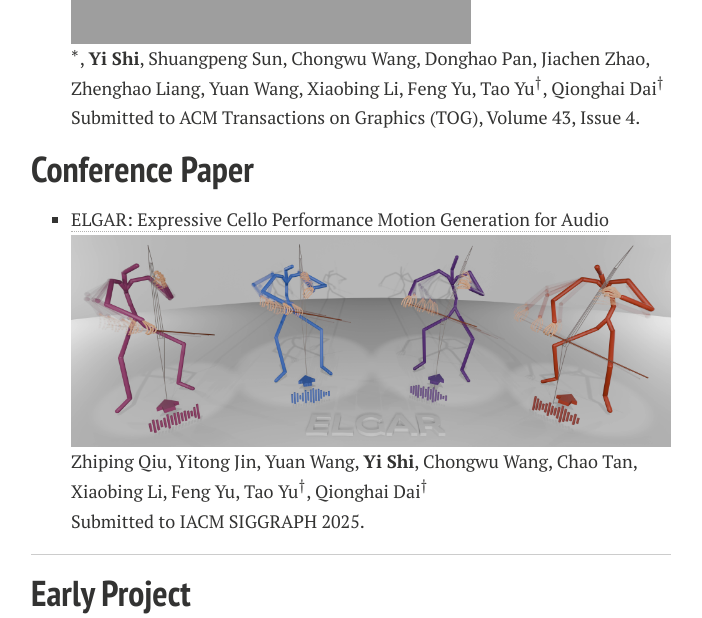
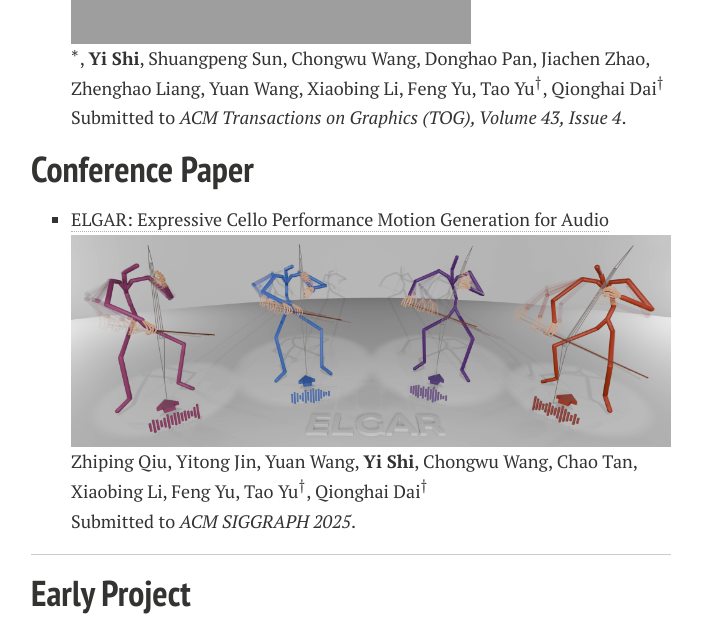
Before and after one commit to shiyi099/Billion.github.io, a Jekyll site: the page built from publications.md, in a window 1280 px wide and 900 px high, scrolled down 397 px. Shown: the part 155-773 px from the top of the window, without its empty margins (289-991 px from the left). Built offline with Jekyll 4.4.1, drawn with Linux system fonts in a browser that asks for light colours; nearby versions of some CDN libraries; comment, search, counter and statistics services are not loaded; a style sheet for code colours, icons or effects is not loaded.

Commit message:
Update publications.md

```diff
--- a/publications.md
+++ b/publications.md
@@ -8,11 +8,11 @@ title: Publications
 
 ## Journal Paper
 
-- [Audio Matters Too! Enhancing Markerless Motion Capture with Audio Signals for String Performance Capture](https://dl.acm.org/doi/abs/10.1145/3658235)<br><img title="" src="https://shiyi099.github.io/Billion.github.io/images/publications/SPD.jpg" alt="" data-align="inline">Yitong Jin$^\ast$, Zhiping Qiu$^\ast$, **Yi Shi**, Shuangpeng Sun, Chongwu Wang, Donghao Pan, Jiachen Zhao, Zhenghao Liang, Yuan Wang, Xiaobing Li, Feng Yu, Tao Yu$^\dag$, Qionghai Dai$^\dag$<br>Submitted to ACM Transactions on Graphics (TOG), Volume 43, Issue 4.<br>
+- [Audio Matters Too! Enhancing Markerless Motion Capture with Audio Signals for String Performance Capture](https://dl.acm.org/doi/abs/10.1145/3658235)<br><img title="" src="https://shiyi099.github.io/Billion.github.io/images/publications/SPD.jpg" alt="" data-align="inline">Yitong Jin$^\ast$, Zhiping Qiu$^\ast$, **Yi Shi**, Shuangpeng Sun, Chongwu Wang, Donghao Pan, Jiachen Zhao, Zhenghao Liang, Yuan Wang, Xiaobing Li, Feng Yu, Tao Yu$^\dag$, Qionghai Dai$^\dag$<br>Submitted to *ACM Transactions on Graphics (TOG), Volume 43, Issue 4*.<br>
 
 ## Conference Paper
 
-- [ELGAR:  Expressive Cello Performance Motion Generation for Audio](https://dl.acm.org/doi/10.1145/3721238.3730756)<br><img title="" src="https://shiyi099.github.io/Billion.github.io/images/publications/ELGAR.jpg" alt="" data-align="inline">Zhiping Qiu, Yitong Jin, Yuan Wang, **Yi Shi**, Chongwu Wang, Chao Tan, Xiaobing Li, Feng Yu, Tao Yu$^\dag$, Qionghai Dai$^\dag$<br>Submitted to IACM SIGGRAPH 2025.<br>
+- [ELGAR:  Expressive Cello Performance Motion Generation for Audio](https://dl.acm.org/doi/10.1145/3721238.3730756)<br><img title="" src="https://shiyi099.github.io/Billion.github.io/images/publications/ELGAR.jpg" alt="" data-align="inline">Zhiping Qiu, Yitong Jin, Yuan Wang, **Yi Shi**, Chongwu Wang, Chao Tan, Xiaobing Li, Feng Yu, Tao Yu$^\dag$, Qionghai Dai$^\dag$<br>Submitted to *ACM SIGGRAPH 2025*.<br>
 
 ---
 
```
